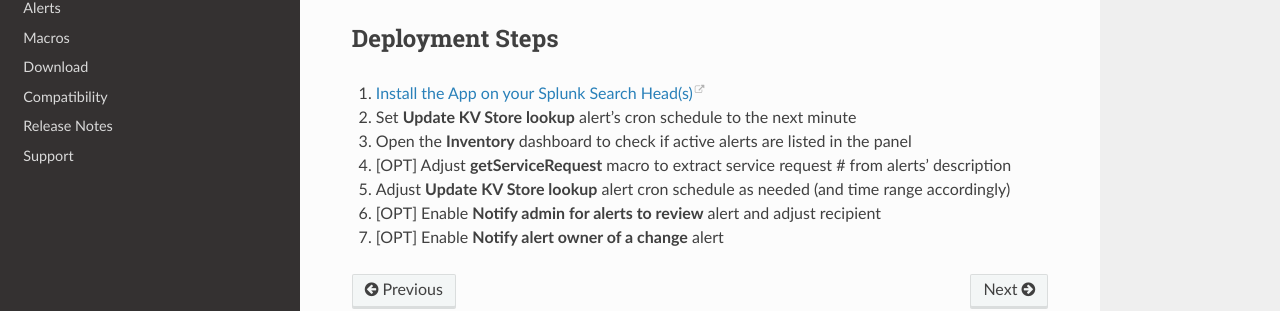
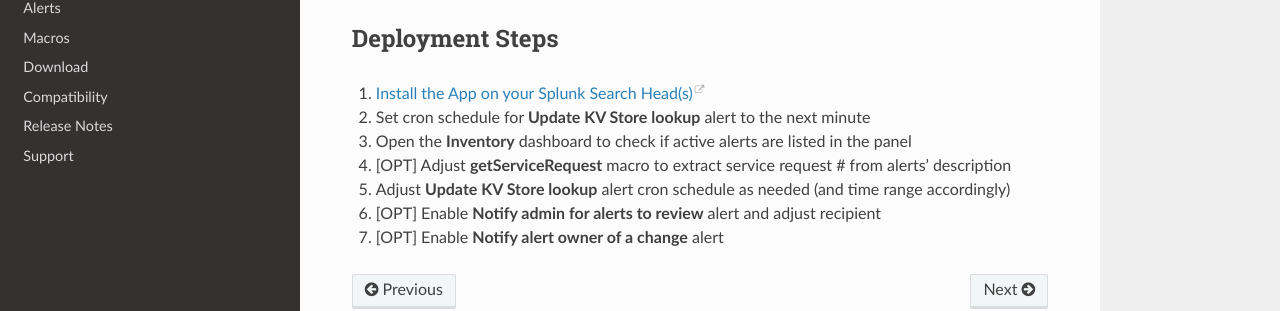
Before and after one commit to a-l-h/splunk-app-proper-alerts, a Sphinx documentation site: the page built from doc/install.rst, in a window 1280 px wide. Shown: the part 351-662 px from the top of the page. Built offline with Sphinx 7.4.7 and the Read the Docs theme 2.0.0, drawn with Linux system fonts in a browser that asks for light colours.

Commit message:
Update install.rst

```diff
--- a/doc/install.rst
+++ b/doc/install.rst
@@ -14,7 +14,7 @@
 ################
 
 1.  `Install the App on your Splunk Search Head(s) <https://docs.splunk.com/Documentation/Splunk/latest/Admin/Deployappsandadd-ons#Deployment_architectures>`_
-2.  Set **Update KV Store lookup** alert's cron schedule to the next minute
+2.  Set cron schedule for **Update KV Store lookup** alert to the next minute
 3.  Open the **Inventory** dashboard to check if active alerts are listed in the panel
 4.  [OPT] Adjust **getServiceRequest** macro to extract service request # from alerts' description
 5.  Adjust **Update KV Store lookup** alert cron schedule as needed (and time range accordingly)
```
